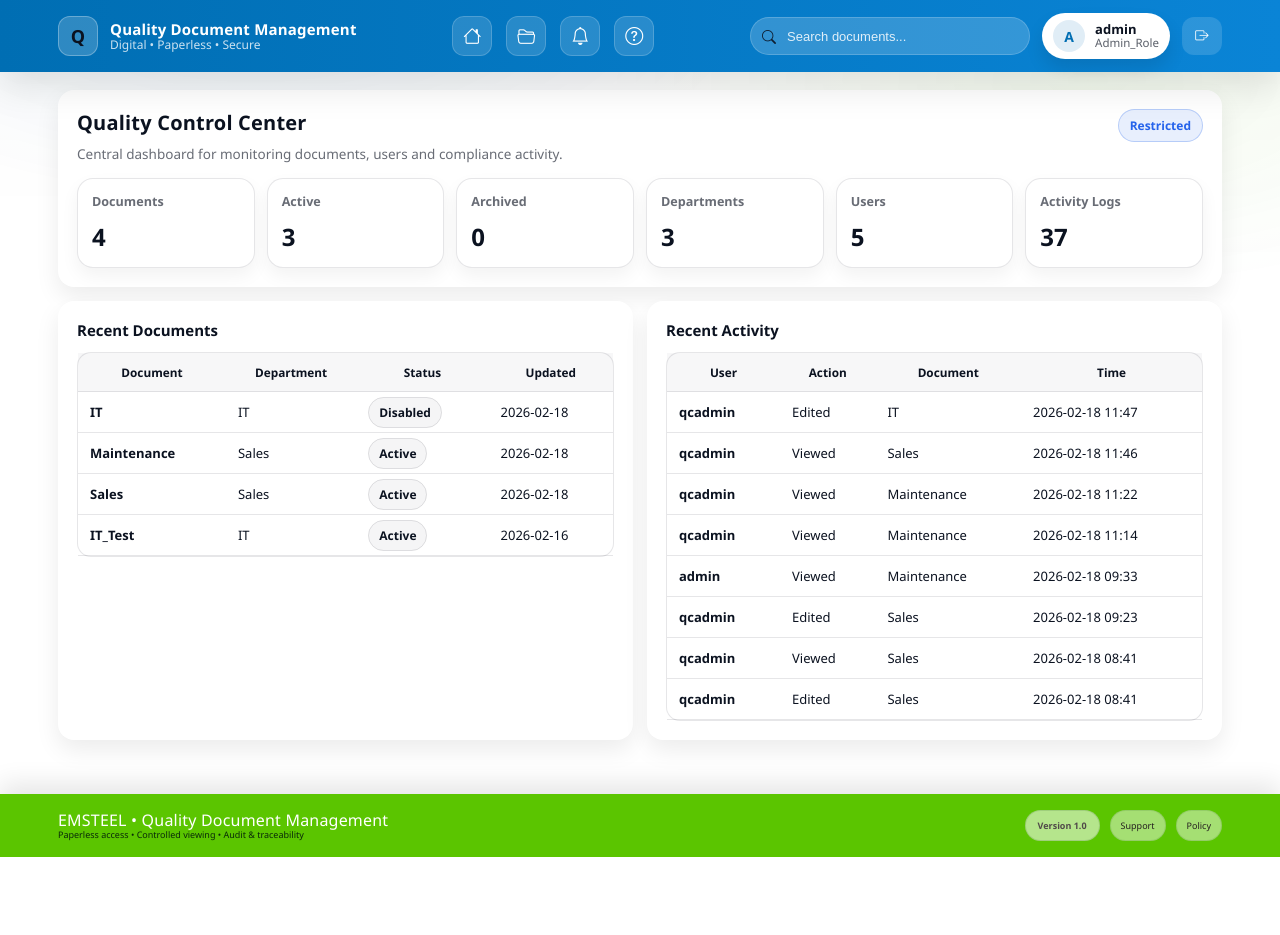
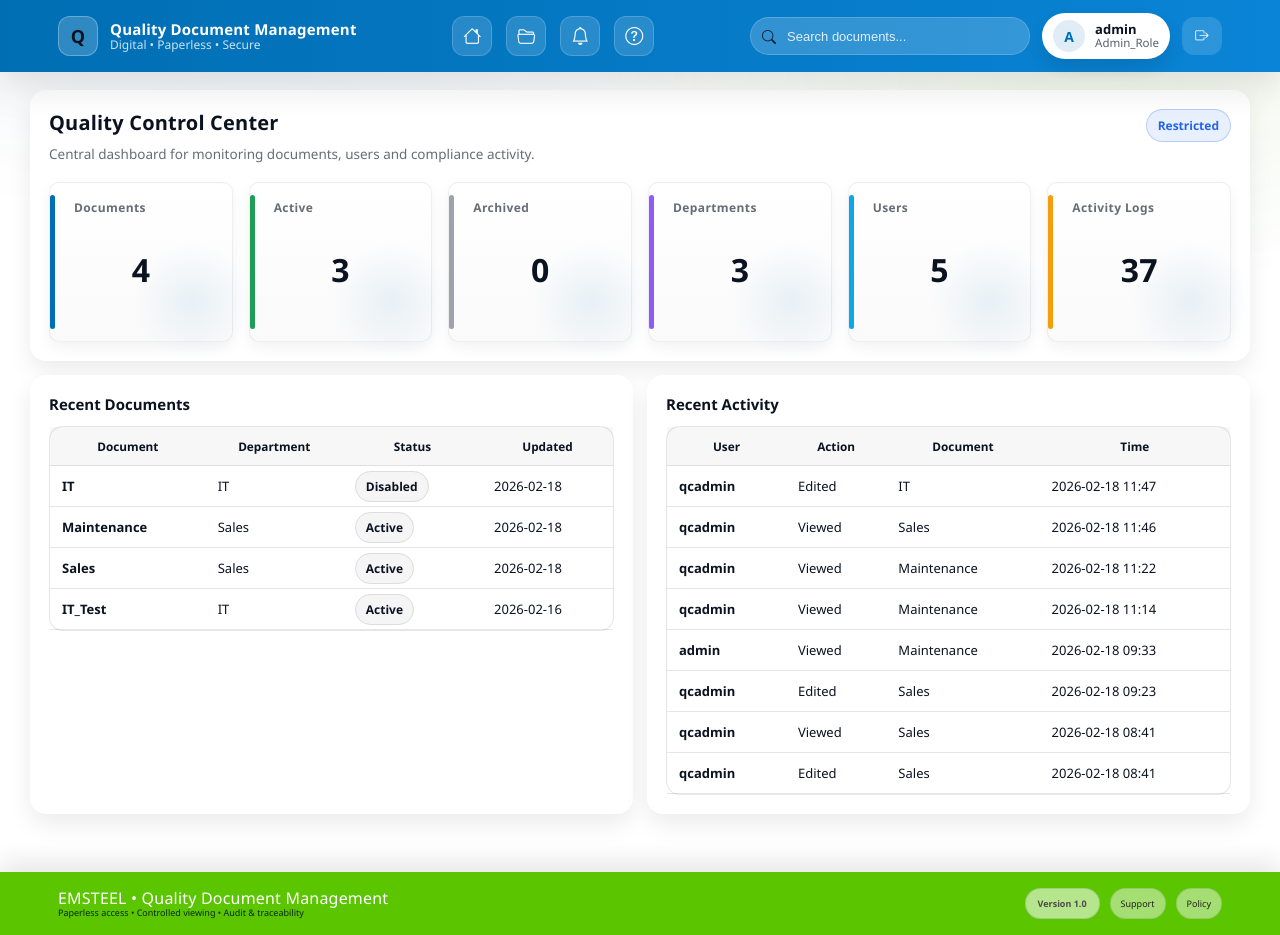
Before and after one commit to Msaeed1984/qms, a Django app: page /quality/ in a window 1280 px wide. Before the commit the page ends 857 px from the top, so only its background shows below. Run offline with Django 5.2, Linux system fonts and the light colour scheme; a user stored in the database is signed in; data comes from the database, SQL or seed files in the repository; both versions use the stored data as it was after the commit.

Commit message:
update the quality_cetner

```diff
--- a/templates/qms-templates/quality_center.html
+++ b/templates/qms-templates/quality_center.html
@@ -20,7 +20,7 @@
       --shadow-soft: 0 10px 24px rgba(0,0,0,.08);
 
       --r:18px;
-      --container:1200px;
+      --container:95%;
 
       --ok:#1F9D55;
       --warn:#F5A524;
@@ -62,9 +62,9 @@
     }
 
    .page{
-      max-width: var(--container);
-      margin: 18px auto 0;
-      padding: 0 18px 26px;
+  width:100%;
+  margin:18px 0 0;
+  padding:0 30px 30px;
   position:relative;
   z-index:1;
 }
@@ -124,31 +124,94 @@
     .tag.info{ background: rgba(37,99,235,.10); border-color: rgba(37,99,235,.25); color: var(--info); }
     .tag.warn{ background: rgba(245,165,36,.12); border-color: rgba(245,165,36,.22); color: var(--warn); }
 
+/* ===============================
+   ENTERPRISE KPI GRID
+=================================*/
 .kpis{
   display:grid;
   grid-template-columns: repeat(6, 1fr);
-      gap:12px;
-      margin-top: 14px;
+  gap:16px;
+  margin-top:18px;
 }
 
+/* ===============================
+   ENTERPRISE KPI CARD
+=================================*/
 .kpi{
-      border:1px solid rgba(11,18,32,.10);
-      border-radius: 16px;
-      padding: 14px;
-      background: #fff;
-      box-shadow: 0 8px 18px rgba(0,0,0,.05);
+  position:relative;
+  background:#fff;
+  border-radius:10px;
+  padding:16px 18px 18px;
+
+  border:1px solid rgba(0,0,0,.06);
+  box-shadow:0 6px 14px rgba(0,0,0,.05);
+
+  min-height:160px;
+
+  display:flex;
+  flex-direction:column;
+  justify-content:space-between;
+
+  transition:.18s ease;
+  background: linear-gradient(180deg, #ffffff, #fafafa);
 }
 
-    .kpi .label{
-      font-size:12.6px;
-      color: var(--muted);
-      font-weight:700;
+/* Hover احترافي جداً */
+.kpi:hover{
+  transform: translateY(-4px);
+  box-shadow:0 14px 30px rgba(0,0,0,.10);
 }
 
+/* الخط الملون على اليسار (Enterprise Style) */
+.kpi::before{
+  content:"";
+  position:absolute;
+  left:0;
+  top:12px;
+  bottom:12px;
+  width:5px;
+  border-radius:6px;
+}
+
+/* ألوان لكل بطاقة */
+.kpis .kpi:nth-child(1)::before{ background:#006EB3; } /* Documents */
+.kpis .kpi:nth-child(2)::before{ background:#1F9D55; } /* Active */
+.kpis .kpi:nth-child(3)::before{ background:#9CA3AF; } /* Archived */
+.kpis .kpi:nth-child(4)::before{ background:#8B5CF6; } /* Departments */
+.kpis .kpi:nth-child(5)::before{ background:#0EA5E9; } /* Users */
+.kpis .kpi:nth-child(6)::before{ background:#F59E0B; } /* Activity */
+
+/* العنوان فوق */
+.kpi .label{
+  font-size:12px;
+  color:var(--muted);
+  font-weight:700;
+  letter-spacing:.4px;
+  padding-left:6px;
+}
+
+/* الرقم في المنتصف */
 .kpi .val{
-      margin-top: 10px;
-      font-size:24px;
+  flex:1;
+  display:flex;
+  align-items:center;
+  justify-content:center;
+
+  font-size:32px;
   font-weight:900;
+  color:var(--text);
+}
+
+/* خلفية ضوء ناعم داخل البطاقة */
+.kpi::after{
+  content:"";
+  position:absolute;
+  right:-20px;
+  bottom:-20px;
+  width:120px;
+  height:120px;
+  background: radial-gradient(circle, rgba(0,110,179,.08), transparent 70%);
+  pointer-events:none;
 }
 
     .panel{
```
Also changed, not shown: static/pdfjs/web/viewer.html (+61 -0 lines), templates/qms-templates/document_form.html (added, +102 -0 lines), templates/qms-templates/home.html (+36 -9 lines), db.sqlite3, 1 other file. Lines whose indentation alone changed are shown as unchanged.
